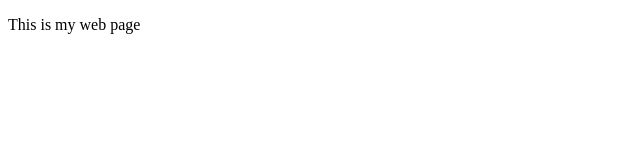
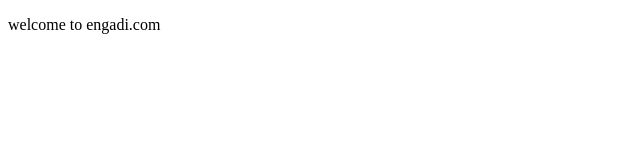
Before and after one commit to ex0d0FR/engadiCom, a plain HTML site: page index.html in a window 1280 px wide. Shown: the full height of the page, 0-640 px from the left. Drawn offline with Linux system fonts and the light colour scheme.

Commit message:
First step
Adding code or text

```diff
--- a/index.html
+++ b/index.html
@@ -1 +1,10 @@
-<!DOCTYPE HTML PUBLIC "-//W3C//DTD HTML 4.01 Transitional//EN" "http://www.w3.org/TR/html4/loose.dtd"> <html lang="en"> <head> <meta http-equiv="content-type" content="text/html; charset=utf-8"> <title>Title Goes Here</title> </head> <body> <p>This is my web page</p> </body> </html>
+<!DOCTYPE HTML PUBLIC "-//W3C//DTD HTML 4.01 Transitional//EN" "http://www.w3.org/TR/html4/loose.dtd">
+<html lang="en">
+<head>
+<meta http-equiv="content-type" content="text/html; charset=utf-8">
+<title>engadi.com</title>
+</head>
+<body>
+<p>welcome to engadi.com</p>
+</body>
+</html>
```
